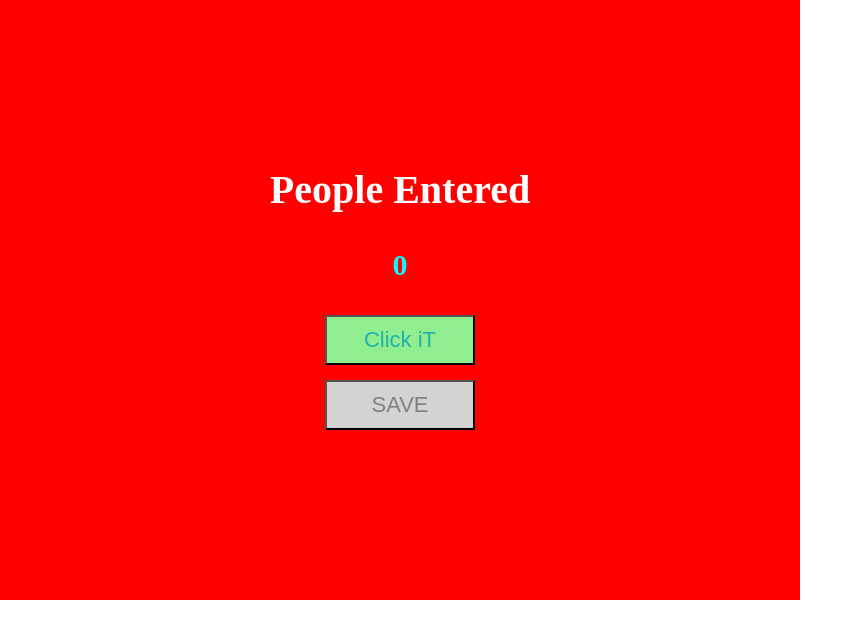
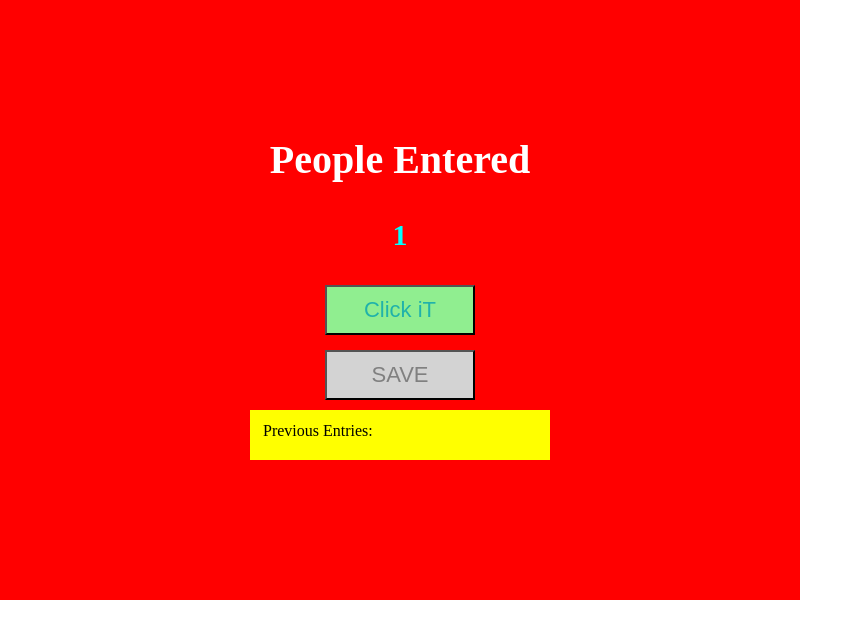
Before and after one commit to irakli-dadu/js-train, a plain HTML site: page index.html in a window 1280 px wide. Both pictures are taken after a click on the button "Click iT". Shown: the whole page, without its empty margins (0-863 px from the left). Drawn offline with Linux system fonts and the light colour scheme.

Commit message:
yuhuu
functionality  set!

maybe some visual things , later ;) xD

```diff
--- a/css/style.css
+++ b/css/style.css
@@ -43,3 +43,12 @@
     border-color: pink;
     color: black;
 }
+
+.paratext {
+    margin-top: 10px;
+    width: 300px;
+    height: 50px;
+    background-color: yellow;
+    text-align: left;
+    padding: 13px;
+}
--- a/index.html
+++ b/index.html
@@ -13,8 +13,9 @@
     <div class="bigbox">
         <h2 class="title">People Entered</h2>
         <h3 class="count" id="countdown">0</h3>
-        <button class="button-1" id="button_click">Click iT</button>
-        <button class="button-2" id="button-save">SAVE</button>
+        <button class="button-1" id="button_click" onclick="clicky()">Click iT</button>
+        <button class="button-2" id="button-save" onclick="save()">SAVE</button>
+        <p class="paratext" id="save-el">Previous Entries: </p>
     </div>
 <script src="index.js"></script>
 </body>
--- a/index.js
+++ b/index.js
@@ -0,0 +1,21 @@
+let countYo = document.getElementById("countdown")
+console.log(countYo)
+
+let saveEl = document.getElementById('save-el')
+
+
+let count = 0
+
+function clicky() {
+    count = count + 1
+    countYo.textContent = count
+}
+
+function save () {
+    let countStr = count + ' - '
+
+    saveEl.textContent += countStr
+    count = 0
+    countYo.textContent = 0
+    console.log(count);
+}
```
